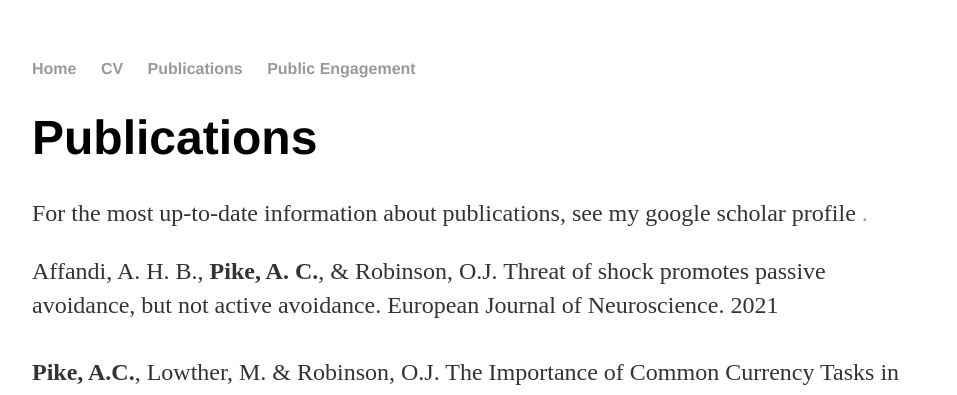
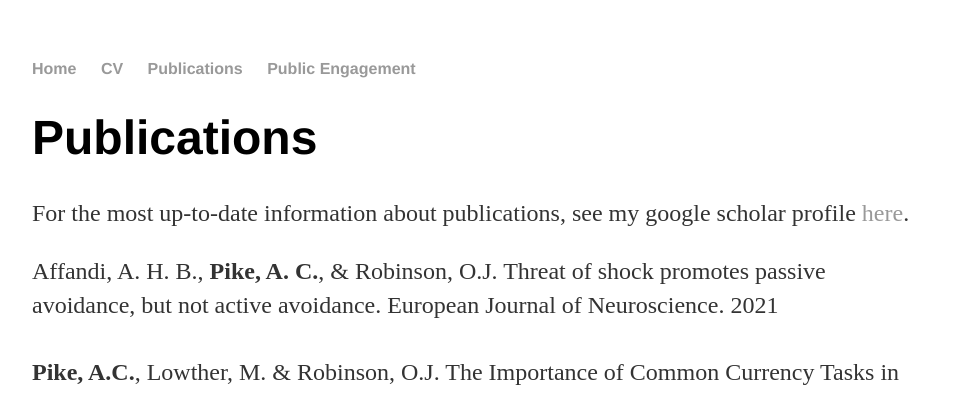
Before and after one commit to apike02/apike02.github.io, a Jekyll site: the page built from pubs/index.html, in a window 1280 px wide. Shown: the top 395 px of the page, without its empty margins (160-1117 px from the left). Built offline with Jekyll 4.4.1, drawn with Linux system fonts in a browser that asks for light colours.

Commit message:
Update index.html

```diff
--- a/pubs/index.html
+++ b/pubs/index.html
@@ -5,7 +5,7 @@ title: Publications
 ---
 <div class="blurb">
 	<h1>Publications</h1>
-	<p> For the most up-to-date information about publications, see my google scholar profile <a href="https://scholar.google.com/citations?hl=en&user=XQ8kkegAAAAJ"><here>. </p>
+	<p> For the most up-to-date information about publications, see my google scholar profile <a href="https://scholar.google.com/citations?hl=en&user=XQ8kkegAAAAJ">here</a>. </p>
 	<p> 	<a href="https://doi.org/10.1111/ejn.15184"style="color: #333">Affandi, A. H. B., <b>Pike, A. C.</b>, & Robinson, O.J. Threat of shock promotes passive avoidance, but not active avoidance. European Journal of Neuroscience. 2021 </a><br/>
 		<br/>
 		<a href="https://doi.org/10.1007/s40473-021-00225-w"style="color: #333"><b>Pike, A.C.</b>, Lowther, M. & Robinson, O.J. The Importance of Common Currency Tasks in Translational Psychiatry. Current Behavioral Neuroscience Reports. 2021</a><br/>
```
